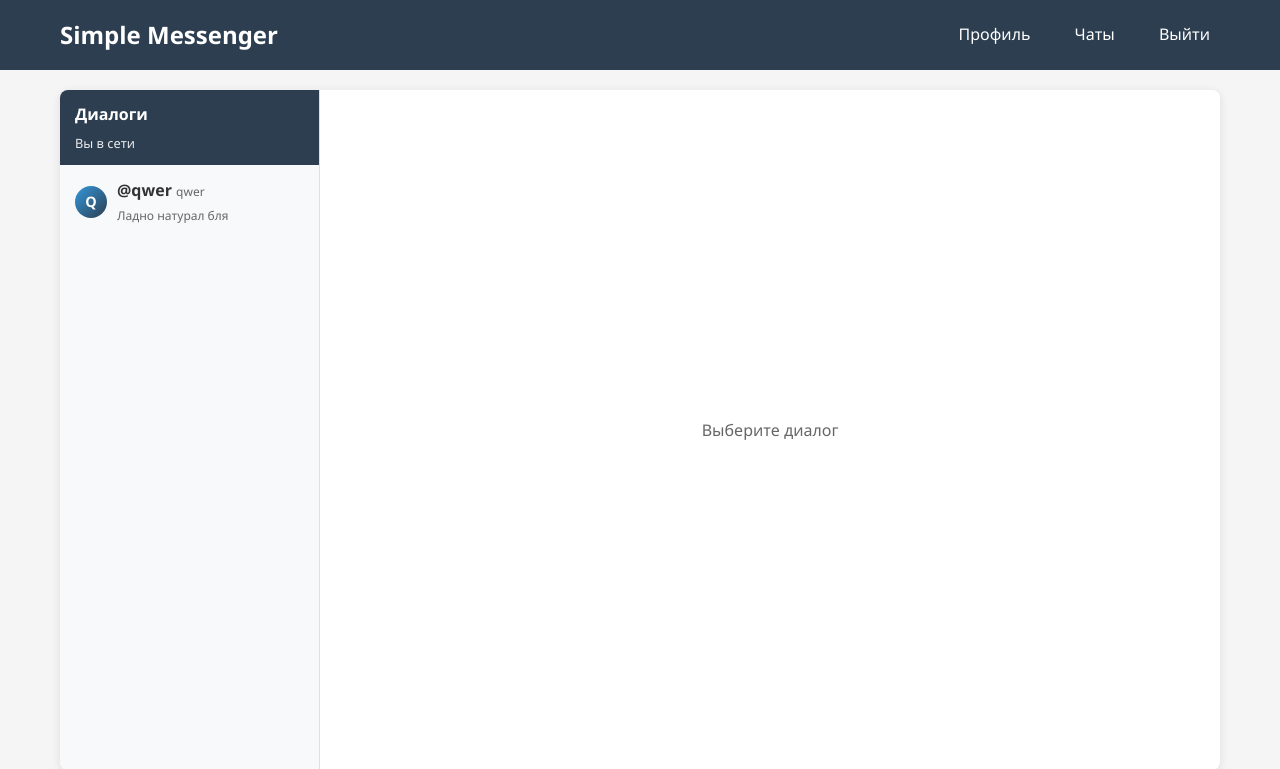
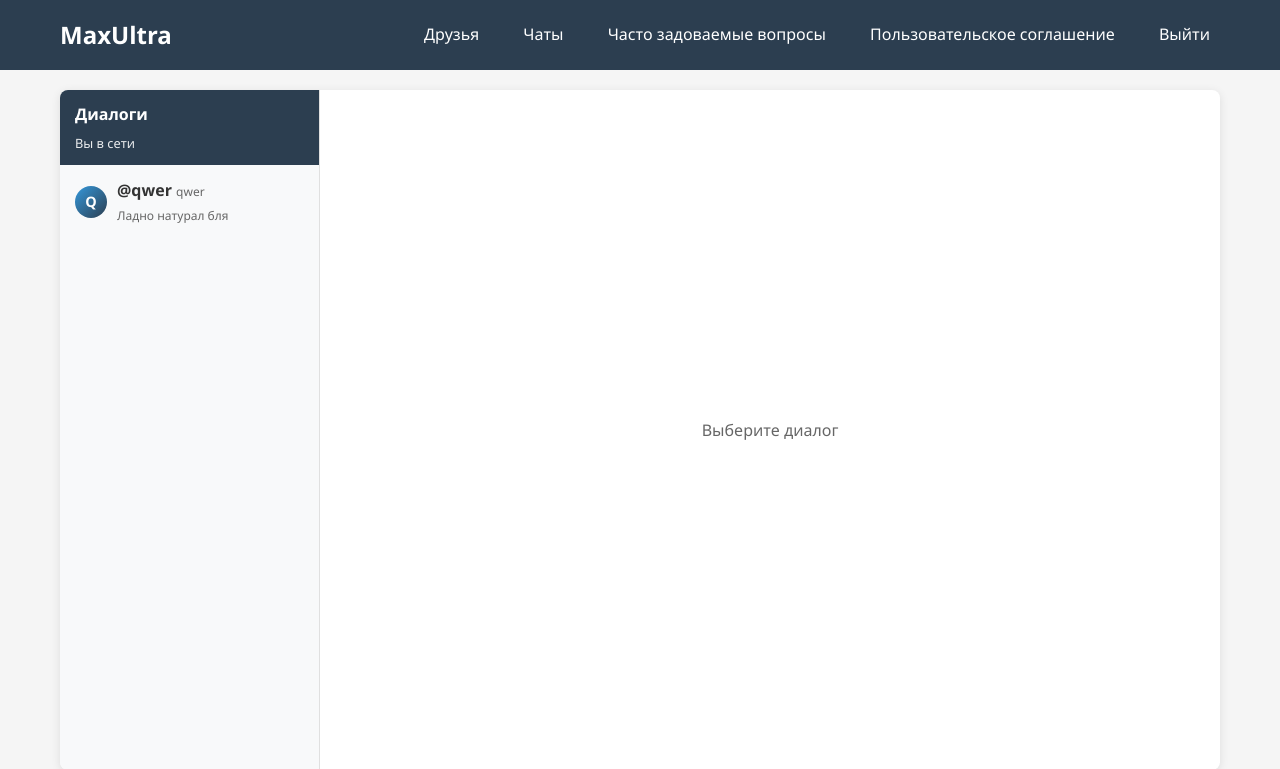
Before and after one commit to ZagustiTEL/BochkaGoblinov, a Flask app: page /chat in a window 1280 px wide. Shown: the top 769 px of the page. Run offline with Flask 3, Linux system fonts and the light colour scheme; a user stored in the database is signed in; data comes from the database, SQL or seed files in the repository.

Commit message:
Update base.html

```diff
--- a/Мессенджер MAX/templates/base.html
+++ b/Мессенджер MAX/templates/base.html
@@ -3,18 +3,20 @@
 <head>
     <meta charset="UTF-8">
     <meta name="viewport" content="width=device-width, initial-scale=1.0">
-    <title>Simple Messenger - {% block title %}{% endblock %}</title>
+    <title>MaxUltra - {% block title %}{% endblock %}</title>
     <link rel="stylesheet" href="{{ url_for('static', filename='style.css') }}">
     {% block styles %}{% endblock %}
 </head>
 <body>
     <nav>
         <div class="nav-container">
-            <a href="{{ url_for('index') }}" class="logo">Simple Messenger</a>
+            <a href="{{ url_for('index') }}" class="logo">MaxUltra</a>
             <div class="nav-links">
     {% if session.user_id %}
-                    <a href="{{ url_for('profile') }}">Профиль</a>
+        <a href="{{ url_for('profile') }}">Друзья</a>
         <a href="{{ url_for('chat') }}">Чаты</a>
+        <a href="{{ url_for('faq') }}">Часто задоваемые вопросы</a>  <!-- Добавлена эта строка -->
+        <a href="{{ url_for('policy') }}">Пользовательское соглашение</a>
         <a href="{{ url_for('logout') }}">Выйти</a>
     {% else %}
         <a href="{{ url_for('login') }}">Войти</a>
```
Lines whose indentation alone changed are shown as unchanged.
